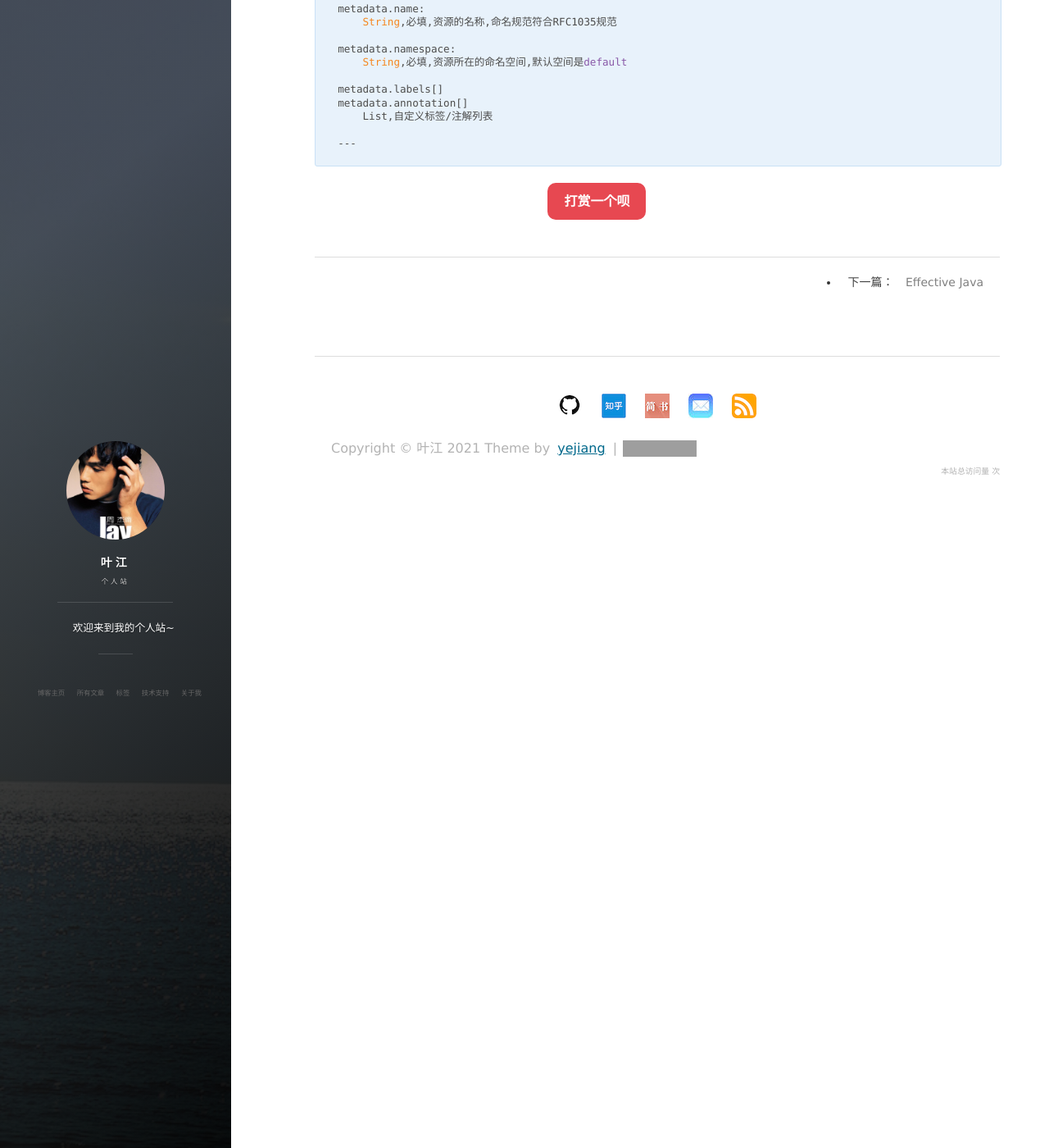
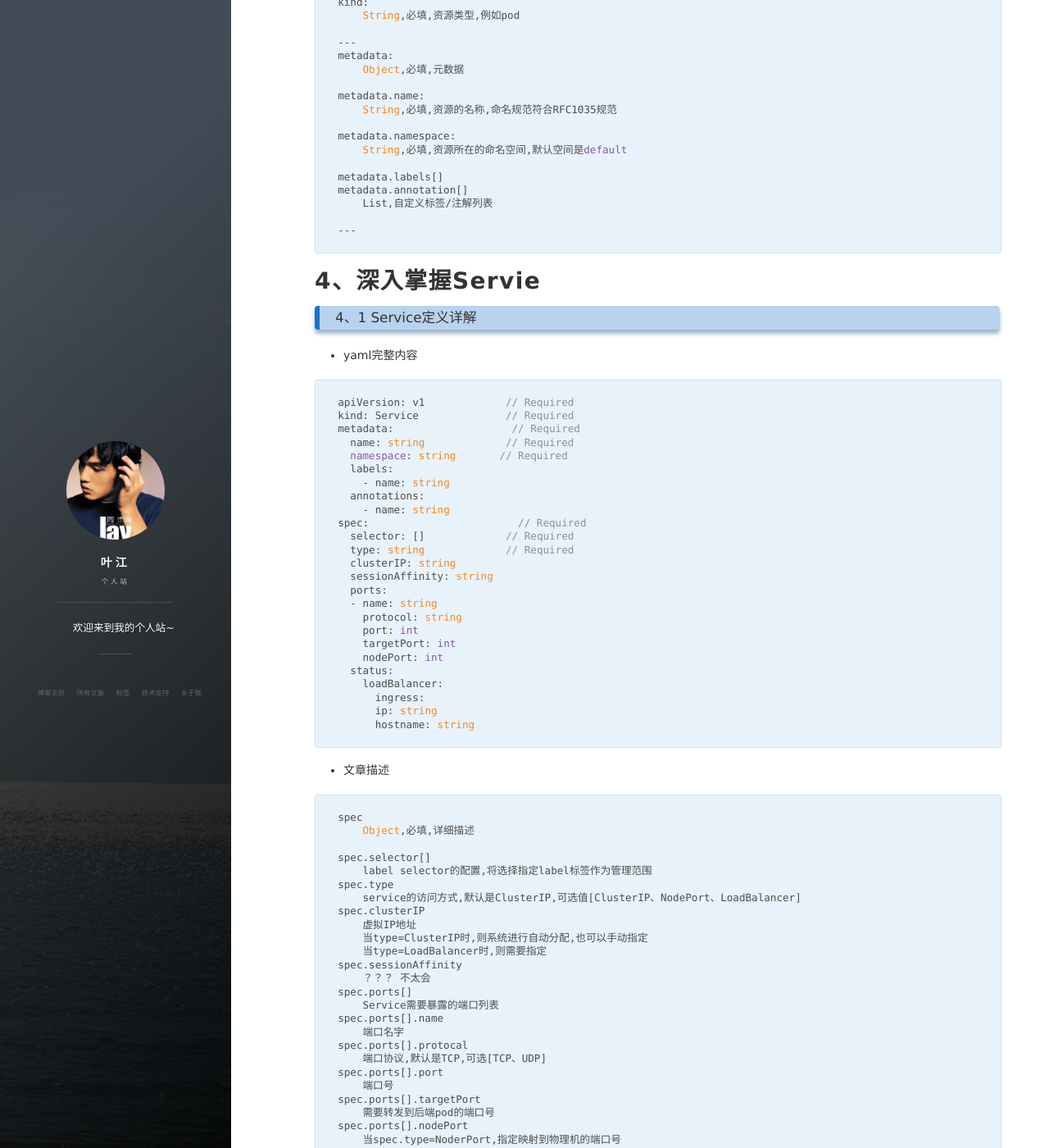
Before and after one commit to MuyerJ/MuyerJ.github.io, a Jekyll site: the page built from _posts/2021-08-15-kubernetes权威指南学习笔记.md, in a window 1280 px wide and 1400 px high, scrolled down 3772 px. Shown: the whole window at 82% size. Built offline with Jekyll 4.4.1, drawn with Linux system fonts in a browser that asks for light colours; nearby versions of some CDN libraries; comment, search, counter and statistics services are not loaded; some of the changed text lies outside the part shown; grey boxes are pictures that could not be loaded.

Commit message:
update k8s权威指南学习笔记 - service配置

````diff
--- a/_posts/2021-08-15-kubernetes权威指南学习笔记.md
+++ b/_posts/2021-08-15-kubernetes权威指南学习笔记.md
@@ -114,6 +114,8 @@ volume
 
 ### 3.1、Pod定义详解
 
+- yaml完整内容
+
 ```yaml
 apiVersion: v1        　　          #必选，版本号，例如v1,版本号必须可以用 kubectl api-versions 查询到 .
 kind: Pod       　　　　　　         #必选，Pod
@@ -194,6 +196,7 @@ spec:         　　　　　　　            #必选，Pod中容器的详细
 ```
 
 
+- 文字描述
 
 ```
 
@@ -220,3 +223,109 @@ metadata.annotation[]
 
 ---
 ```
+
+
+
+
+
+
+
+
+
+
+
+
+
+
+
+
+
+
+
+
+
+
+
+
+
+# 4、深入掌握Servie
+
+### 4、1 Service定义详解
+
+- yaml完整内容
+
+```yaml
+apiVersion: v1             // Required
+kind: Service              // Required
+metadata:                   // Required
+  name: string             // Required
+  namespace: string       // Required
+  labels:
+    - name: string
+  annotations:
+    - name: string
+spec:                        // Required
+  selector: []             // Required
+  type: string             // Required
+  clusterIP: string
+  sessionAffinity: string
+  ports:
+  - name: string
+    protocol: string
+    port: int
+    targetPort: int
+    nodePort: int
+  status:
+    loadBalancer:
+      ingress:
+      ip: string
+      hostname: string
+```
+
+
+- 文章描述
+
+```
+spec
+    Object,必填,详细描述
+
+spec.selector[]
+    label selector的配置,将选择指定label标签作为管理范围
+spec.type
+    service的访问方式,默认是ClusterIP,可选值[ClusterIP、NodePort、LoadBalancer]
+spec.clusterIP
+    虚拟IP地址
+    当type=ClusterIP时,则系统进行自动分配,也可以手动指定
+    当type=LoadBalancer时,则需要指定
+spec.sessionAffinity
+    ？？？ 不太会
+spec.ports[]
+    Service需要暴露的端口列表
+spec.ports[].name
+    端口名字
+spec.ports[].protocal
+    端口协议,默认是TCP,可选[TCP、UDP]
+spec.ports[].port
+    端口号
+spec.ports[].targetPort
+    需要转发到后端pod的端口号
+spec.ports[].nodePort
+    当spec.type=NoderPort,指定映射到物理机的端口号
+
+
+
+status
+    Object,当spec.type=LoadBalancer时设置外部负载均衡地址,用于公有云环境
+
+
+status.loadBalancer
+status.loadBalancer.ingress
+    Object,外部均衡器
+status.loadBalancer.ip
+    String,外部均衡器主机IP地址
+status.loadBalancer.hostname
+    String,外部均衡器主机名字
+```
+
+
+### 3.2、Service的基本用法
````
